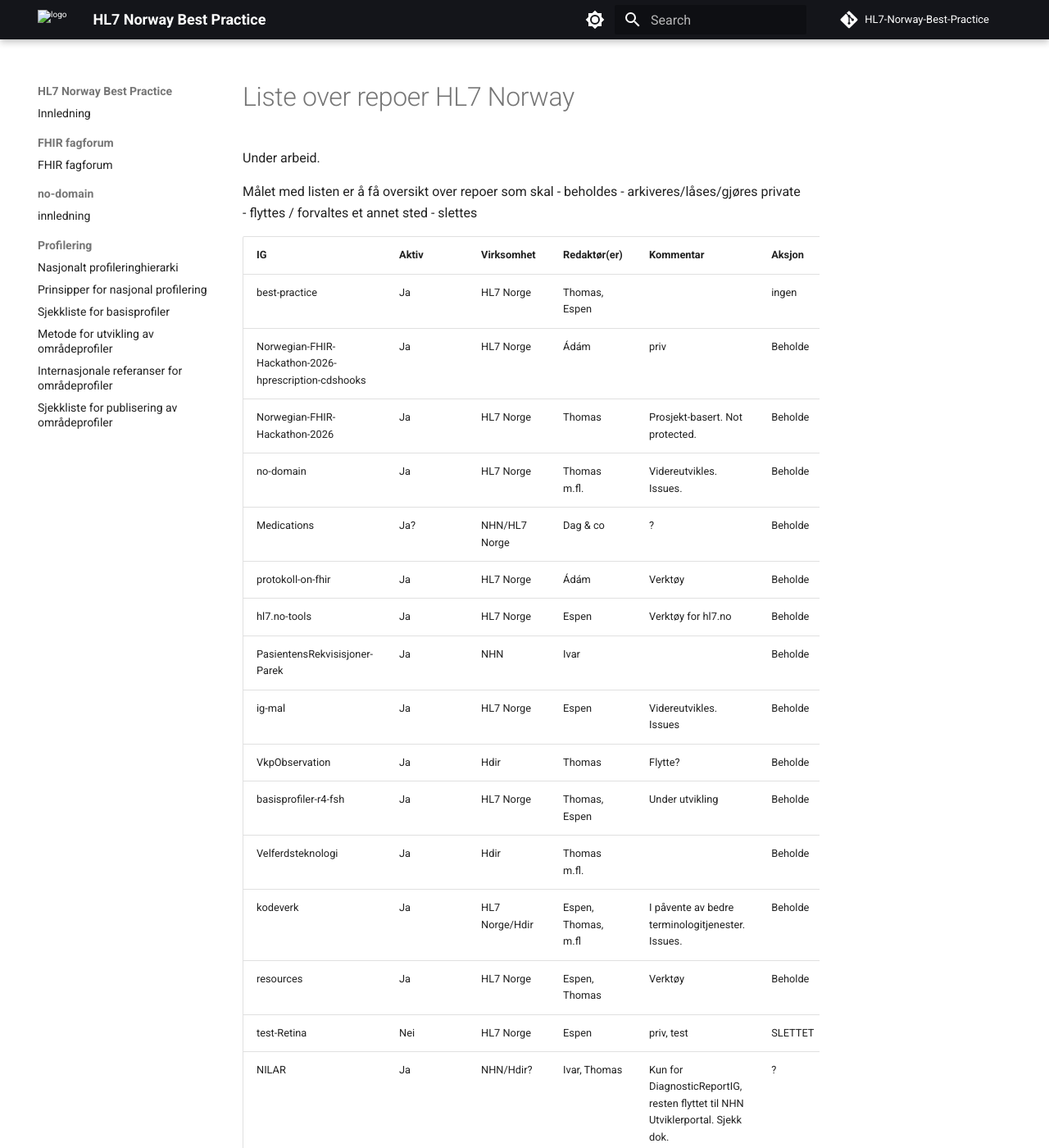
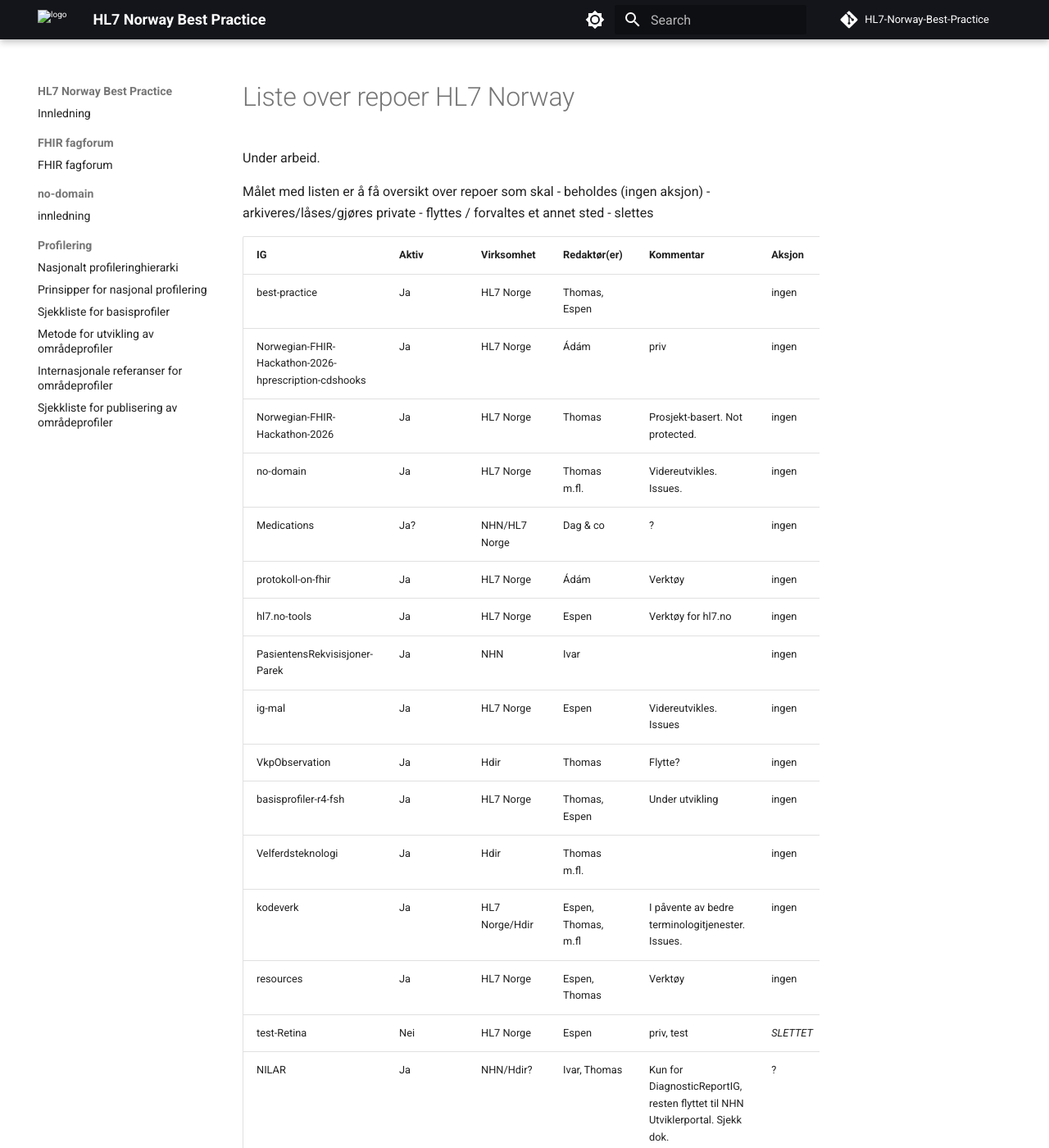
Before and after one commit to HL7Norway/best-practice, an MkDocs documentation site: the page built from docs/vedlikehold/list-ig.md, in a window 1280 px wide and 1400 px high. Shown: the whole window at 82% size. Built offline with MkDocs 1.6.1 and Material for MkDocs 9.7.7, drawn with Linux system fonts in a browser that asks for light colours; comment, search, counter and statistics services are not loaded; some of the changed text lies outside the part shown.

Commit message:
deploy: fd7fd3411773755483250f7ab80c91554b1a35e0

```diff
--- a/docs/vedlikehold/list-ig.md
+++ b/docs/vedlikehold/list-ig.md
@@ -3,7 +3,7 @@
 Under arbeid.
 
 Målet med listen er å få oversikt over repoer som skal
-- beholdes
+- beholdes (ingen aksjon)
 - arkiveres/låses/gjøres private
 - flyttes / forvaltes et annet sted
 - slettes
@@ -13,32 +13,32 @@
 | IG | Aktiv | Virksomhet | Redaktør(er) | Kommentar | Aksjon |
 |----|-------|------------|--------------|-----------|--------|
 | best-practice | Ja | HL7 Norge | Thomas, Espen | | ingen |
-| Norwegian-FHIR-Hackathon-2026-hprescription-cdshooks | Ja | HL7 Norge | Ádám | priv | Beholde |
-| Norwegian-FHIR-Hackathon-2026 | Ja | HL7 Norge | Thomas | Prosjekt-basert. Not protected.| Beholde |
-| no-domain | Ja | HL7 Norge | Thomas m.fl. | Videreutvikles. Issues. | Beholde |
-| Medications | Ja? | NHN/HL7 Norge | Dag & co | ? | Beholde |
-| protokoll-on-fhir | Ja | HL7 Norge | Ádám | Verktøy | Beholde |
-| hl7.no-tools | Ja | HL7 Norge| Espen | Verktøy for hl7.no | Beholde |
-| PasientensRekvisisjoner-Parek | Ja | NHN | Ivar | | Beholde |
-| ig-mal | Ja | HL7 Norge | Espen | Videreutvikles. Issues | Beholde |
-| VkpObservation | Ja | Hdir | Thomas | Flytte? | Beholde |
-| basisprofiler-r4-fsh | Ja | HL7 Norge | Thomas, Espen | Under utvikling | Beholde |
-| Velferdsteknologi | Ja | Hdir | Thomas m.fl. | | Beholde |
-| kodeverk | Ja | HL7 Norge/Hdir | Espen, Thomas, m.fl | I påvente av bedre terminologitjenester. Issues. | Beholde |
-| resources | Ja | HL7 Norge | Espen, Thomas | Verktøy | Beholde |
-| test-Retina | Nei | HL7 Norge | Espen | priv, test| SLETTET |
+| Norwegian-FHIR-Hackathon-2026-hprescription-cdshooks | Ja | HL7 Norge | Ádám | priv | ingen |
+| Norwegian-FHIR-Hackathon-2026 | Ja | HL7 Norge | Thomas | Prosjekt-basert. Not protected.| ingen |
+| no-domain | Ja | HL7 Norge | Thomas m.fl. | Videreutvikles. Issues. | ingen |
+| Medications | Ja? | NHN/HL7 Norge | Dag & co | ? | ingen |
+| protokoll-on-fhir | Ja | HL7 Norge | Ádám | Verktøy | ingen |
+| hl7.no-tools | Ja | HL7 Norge| Espen | Verktøy for hl7.no | ingen |
+| PasientensRekvisisjoner-Parek | Ja | NHN | Ivar | | ingen |
+| ig-mal | Ja | HL7 Norge | Espen | Videreutvikles. Issues | ingen |
+| VkpObservation | Ja | Hdir | Thomas | Flytte? | ingen |
+| basisprofiler-r4-fsh | Ja | HL7 Norge | Thomas, Espen | Under utvikling | ingen |
+| Velferdsteknologi | Ja | Hdir | Thomas m.fl. | | ingen |
+| kodeverk | Ja | HL7 Norge/Hdir | Espen, Thomas, m.fl | I påvente av bedre terminologitjenester. Issues. | ingen |
+| resources | Ja | HL7 Norge | Espen, Thomas | Verktøy | ingen |
+| test-Retina | Nei | HL7 Norge | Espen | priv, test| *SLETTET* |
 | NILAR | Ja | NHN/Hdir? | Ivar, Thomas | Kun for DiagnosticReportIG, resten flyttet til NHN Utviklerportal. Sjekk dok. | ? |
 | FHIR-hackathon-2025 | Nei | HL7 Norge | Thomas | Prosjekt-basert. Spør. | Arkivere? |
 | FHIR-hackathon-2025-okt | Nei | HL7 Norge | Thomas, Ádám | Prosjekt-basert | Arkivere? |
 | FHIR-hackathon-2025-okt-ig | ? | HL7 Norge | Ádám | Prosjekt-basert. Spør. | Arkivere? |
-| Test-HelseNIM | Ja | Hdir | Thomas | I bruk, tooling, test | Beholde |
+| Test-HelseNIM | Ja | Hdir | Thomas | I bruk, tooling, test | ingen |
 | LMDI | Nei | FHI | Espen m.fl. | parkert, priv | Slette? |
-| ig-template | Ja | HL7 Norge | Thomas | Mal for IG Publisher | Beholde |
-| .github | Ja | HL7 Norge | Espen | Teknisk repo | Beholde |
-| AuditEvent | Ja |  | Trond, Thomas | Release candidate, v0.9.8 | Beholde |
+| ig-template | Ja | HL7 Norge | Thomas | Mal for IG Publisher | ingen |
+| .github | Ja | HL7 Norge | Espen | Teknisk repo | ingen |
+| AuditEvent | Ja |  | Trond, Thomas | Release candidate, v0.9.8 | ingen |
 | HelseAPI | Nei | HL7 Norge | Espen | Hdir? | ? |
 | NoBasisAppointment | Ja? | HL7 Norge? | Armann, Thomas | Kun et forslag p.t.? | ? |
-| demo-repository | Nei | HL7 Norge | Espen | Noe demo-greier fra GitHub | SLETTET |
+| demo-repository | Nei | HL7 Norge | Espen | Noe demo-greier fra GitHub | *SLETTET* |
 | Tarmkreftscreening | Usikker | Hdir? | Kenneth, Linn | Høre med Linn | ? |
 | ElektroniskDodsmelding | Nei | FHI? | NHN | Foreslått slettet | Slettes |
 | Consent | ? | ? | rbhmain | I bruk hvor? Ikke beskyttet | ? |
@@ -48,5 +48,4 @@
 | hnvitalsigns | Nei | HL7 Norge / Helse Nord | lnystad | fork, passiv | arkiveres/slettes? |
 | SAFEST | Nei | FHI | stinejohans1 | utdatert, ingen aktivitet | arkiveres, priv? |
 | Nordics-on-FHIR | Nei | HL7 Norge | Thomas, Espen | Ikke lengre forvaltet | Slette? |
-| basisprofiler-r3 | Nei | HL7 Norge | Thomas, Espen | Ikke lengre forvaltet | Beholde. Låse? |
-| IG | Aktiv | Virksomhet | Redaktør(er) | Kommentar | Aksjon |
+| basisprofiler-r3 | Nei | HL7 Norge | Thomas, Espen | Ikke lengre forvaltet | Ingen?. Låse? |
```
Also changed, not shown: docs/vedlikehold/list-ig.html (+1 -1 lines), 1 other file.
